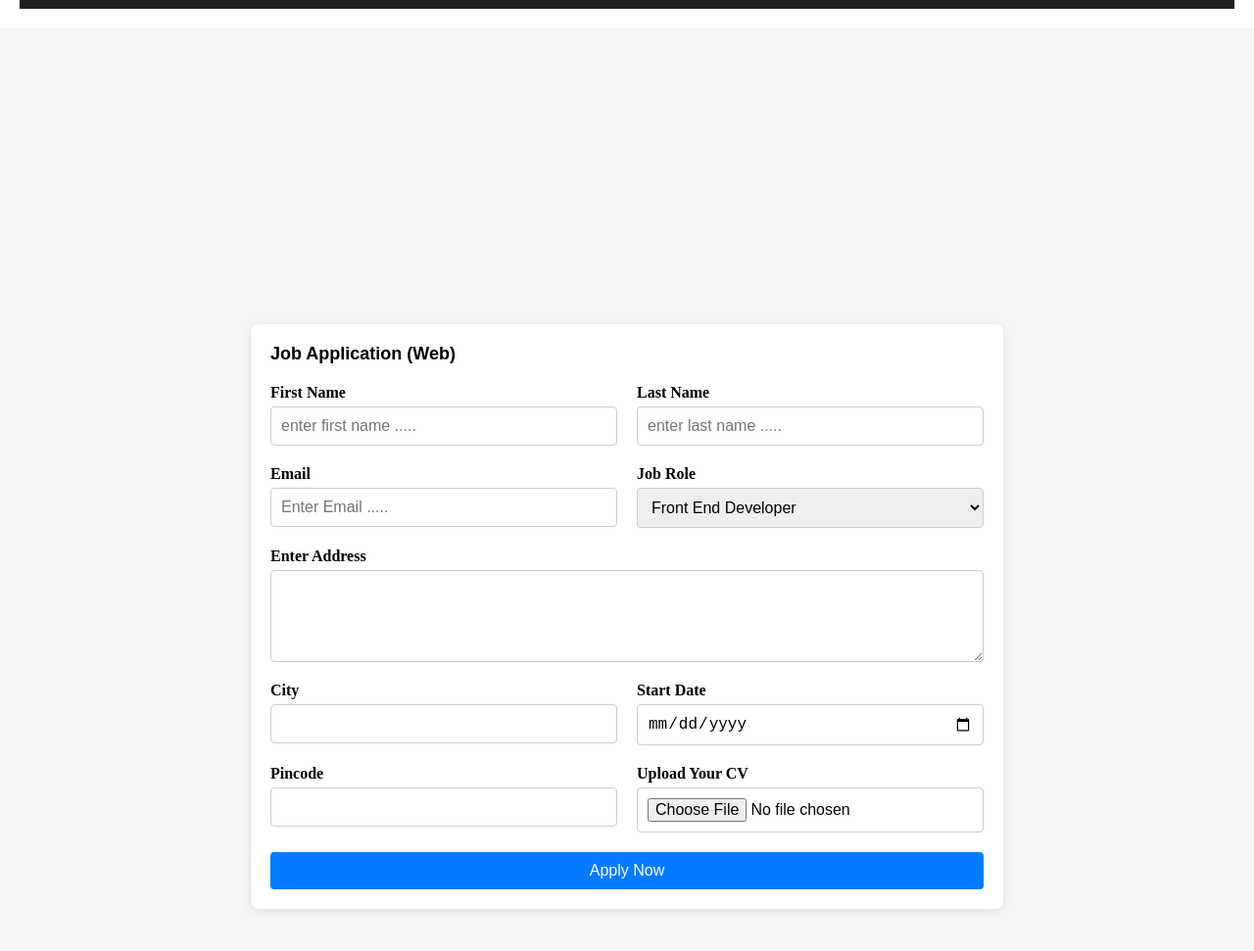
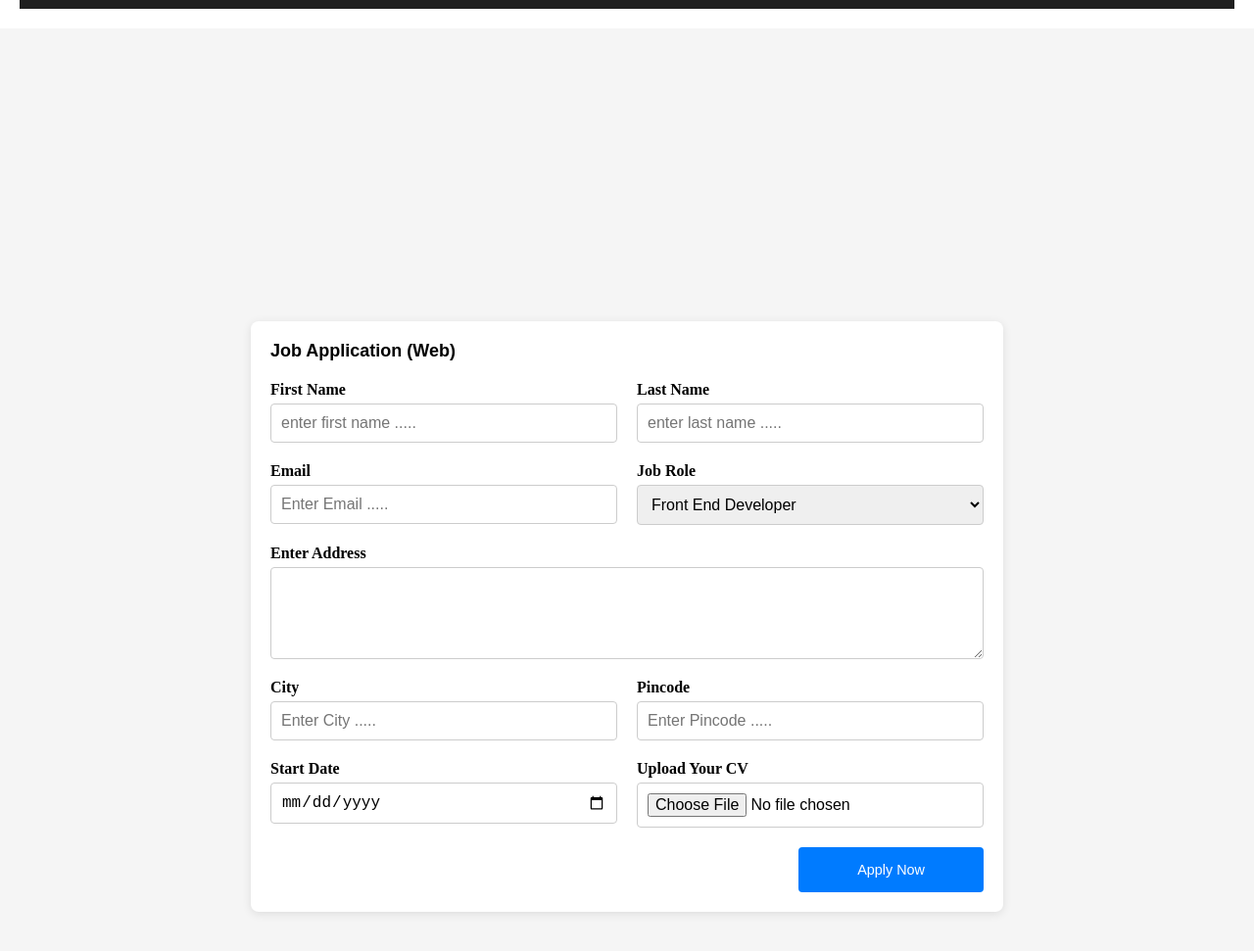
Before and after one commit to alexcovi1/forms-with-grid, a plain HTML site: page index.html in a window 1280 px wide. Shown: the part 91-1062 px from the top of the page at 98% size. Drawn offline with Linux system fonts and the light colour scheme.

Commit message:
added the basic structure of the form on html and css

```diff
--- a/index.html
+++ b/index.html
@@ -70,19 +70,19 @@
                     <!-- City -->
                     <div class="form-group">
                         <label for="city">City</label>
-                        <input type="text" id="city" name="city" required>
-                    </div>
-
-                    <!-- Start Date -->
-                    <div class="form-group">
-                        <label for="start-date">Start Date</label>
-                        <input type="date" id="start-date" name="start-date" required>
+                        <input type="text" id="city" name="city" placeholder="Enter City ....." required>
                     </div>
 
                     <!-- Pincode -->
                     <div class="form-group">
                         <label for="pincode">Pincode</label>
-                        <input type="text" id="pincode" name="pincode" required>
+                        <input type="text" id="pincode" name="pincode" placeholder="Enter Pincode ....." required>
+                    </div>
+
+                     <!-- Start Date -->
+                     <div class="form-group">
+                        <label for="start-date">Start Date</label>
+                        <input type="date" id="start-date" name="start-date" required>
                     </div>
 
                     <!-- Upload CV -->
--- a/styles.css
+++ b/styles.css
@@ -121,23 +121,27 @@ textarea {
 .button-group {
     display: flex;
     justify-content: flex-end;
-    grid-column: 1 / span 2;
+    align-items: flex-end;
+    grid-column: 2;
     margin-top: 20px;
 }
 
 .apply-btn {
     background-color: #007BFF;
     color: white;
-    padding: 10px 20px;
+    padding: 15px 60px;  /* Ridotta la dimensione */
     border: none;
     border-radius: 4px;
-    font-size: 1rem;
+    font-size: 0.9rem;  /* Font size ridotto */
     cursor: pointer;
+    position: relative;
+    right: 0;  /* Allineato a destra */
 }
 
 .apply-btn:hover {
     background-color: #0056b3;
 }
+
 
 @media (max-width: 768px) {
     .grid-container {
```
